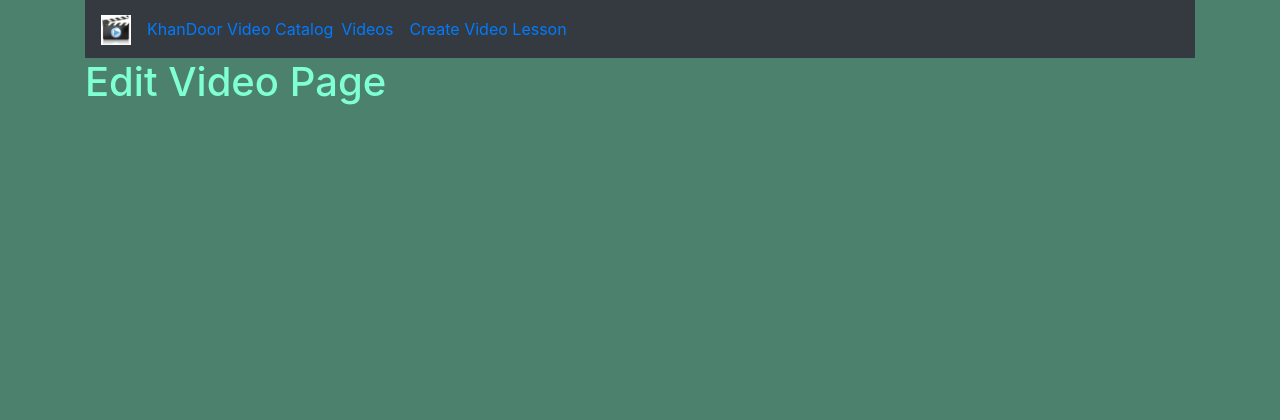
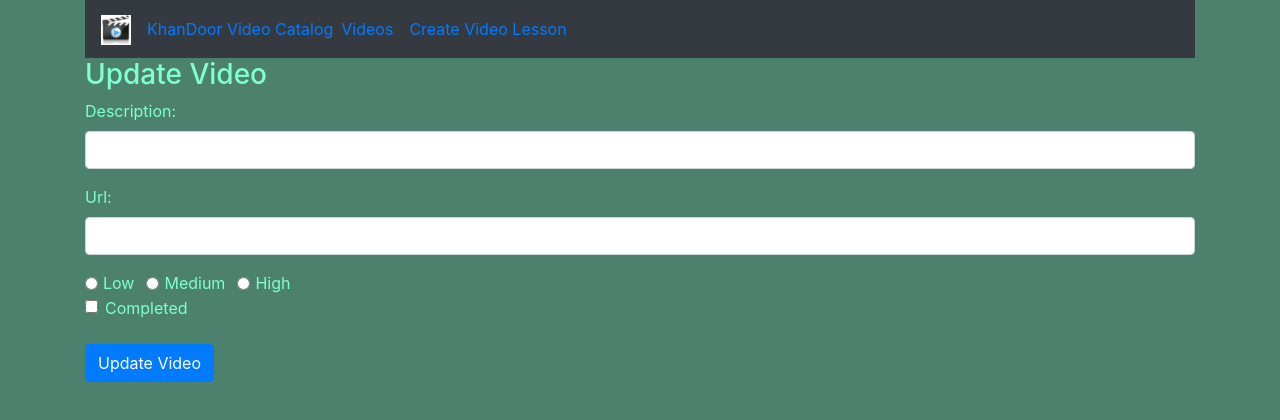
Before and after one commit to KhanDoors/mern-video-catalog, a React (Create React App) app: page /edit/1 in a window 1280 px wide. Shown: the top 420 px of the page. Built offline with nearby package versions, Linux system fonts and the light colour scheme; no server answers.

Commit message:
code complete

```diff
--- a/src/components/editVideo.js
+++ b/src/components/editVideo.js
@@ -1,10 +1,153 @@
 import React, { Component } from "react";
+import axios from "axios";
 
 export class editVideo extends Component {
+  state = {
+    video_description: "",
+    video_responsible: "",
+    video_priority: "",
+    video_completed: false
+  };
+
+  componentDidMount = () => {
+    axios
+      .get("http://localhost:4000/videos/" + this.props.match.params.id)
+      .then(res => {
+        this.setState({
+          video_description: res.data.video_description,
+          video_responsible: res.data.video_responsible,
+          video_priority: res.data.video_priority,
+          video_completed: res.data.video_completed
+        });
+      })
+      .catch(err => {
+        console.log(err);
+      });
+  };
+
+  onChangeVideoDecription = e => {
+    this.setState({
+      video_description: e.target.value
+    });
+  };
+
+  onChangeVideoResponsible = e => {
+    this.setState({
+      video_responsible: e.target.value
+    });
+  };
+  onChangeVideoPriority = e => {
+    this.setState({
+      video_priority: e.target.value
+    });
+  };
+  onChangeVideoCompleted = e => {
+    this.setState({
+      video_completed: !this.state.video_completed
+    });
+  };
+
+  onSubmit = e => {
+    e.preventDefault();
+    const obj = {
+      video_description: this.state.video_description,
+      video_responsible: this.state.video_responsible,
+      video_priority: this.state.video_priority,
+      video_completed: this.state.video_completed
+    };
+    axios
+      .post(
+        "http://localhost:4000/videos/update/" + this.props.match.params.id,
+        obj
+      )
+      .then(res => console.log(res.data));
+    this.props.history.push("/");
+  };
+
   render() {
     return (
       <div>
-        <h1>Edit Video Page</h1>
+        <h3>Update Video</h3>
+        <form onSubmit={this.onSubmit}>
+          <div className="form-group">
+            <label>Description:</label>
+            <input
+              type="text"
+              className="form-control"
+              value={this.state.video_description}
+              onChange={this.onChangeVideoDecription}
+            />
+          </div>
+          <div className="form-group">
+            <label>Url:</label>
+            <input
+              type="text"
+              className="form-control"
+              value={this.state.video_responsible}
+              onChange={this.onChangeVideoResponsible}
+            />
+          </div>
+          <div className="form-group">
+            <div className="form-check form-check-inline">
+              <input
+                className="form-check-input"
+                type="radio"
+                name="priorityOptions"
+                id="priorityLow"
+                value="Low"
+                checked={this.state.video_priority === "Low"}
+                onChange={this.onChangeVideoPriority}
+              />
+              <label className="form-check-label">Low</label>
+            </div>
+            <div className="form-check form-check-inline">
+              <input
+                className="form-check-input"
+                type="radio"
+                name="priorityOptions"
+                id="priorityMedium"
+                value="Medium"
+                checked={this.state.video_priority === "Medium"}
+                onChange={this.onChangeVideoPriority}
+              />
+              <label className="form-check-label">Medium</label>
+            </div>
+            <div className="form-check form-check-inline">
+              <input
+                className="form-check-input"
+                type="radio"
+                name="priorityOptions"
+                id="priorityHigh"
+                value="High"
+                checked={this.state.video_priority === "High"}
+                onChange={this.onChangeVideoPriority}
+              />
+              <label className="form-check-label">High</label>
+            </div>
+            <div className="form-check">
+              <input
+                type="checkbox"
+                className="form-check-input"
+                id="completedCheckbox"
+                name="completedCheckbox"
+                onChange={this.onChangeVideoCompleted}
+                checked={this.state.video_completed}
+                value={this.state.video_completed}
+              />
+              <label className="form-check-label" htmlFor="completedCheckbox">
+                Completed
+              </label>
+            </div>
+            <br />
+            <div className="form-group">
+              <input
+                type="submit"
+                value="Update Video"
+                className="btn btn-primary"
+              />
+            </div>
+          </div>
+        </form>
       </div>
     );
   }
--- a/src/components/videoList.js
+++ b/src/components/videoList.js
@@ -4,9 +4,15 @@ import axios from "axios";
 
 const Video = props => (
   <tr>
-    <td>{props.video.video_description}</td>
-    <td>{props.video.video_responsible}</td>
-    <td>{props.video.video_priority}</td>
+    <td className={props.video.video_completed ? "completed" : ""}>
+      {props.video.video_description}
+    </td>
+    <td className={props.video.video_completed ? "completed" : ""}>
+      {props.video.video_responsible}
+    </td>
+    <td className={props.video.video_completed ? "completed" : ""}>
+      {props.video.video_priority}
+    </td>
     <td>
       <Link to={"/edit/" + props.video._id}>Edit</Link>
     </td>
@@ -19,6 +25,17 @@ export class videoList extends Component {
   };
 
   componentDidMount = () => {
+    axios
+      .get("http://localhost:4000/videos/")
+      .then(res => {
+        this.setState({ videos: res.data });
+      })
+      .catch(err => {
+        console.log(err);
+      });
+  };
+
+  componentWillUpdate = () => {
     axios
       .get("http://localhost:4000/videos/")
       .then(res => {
--- a/src/index.css
+++ b/src/index.css
@@ -5,3 +5,7 @@ body {
     "Ubuntu", "Cantarell", "Fira Sans", "Droid Sans", "Helvetica Neue",
     sans-serif;
 }
+
+.completed {
+  text-decoration: line-through;
+}
```
